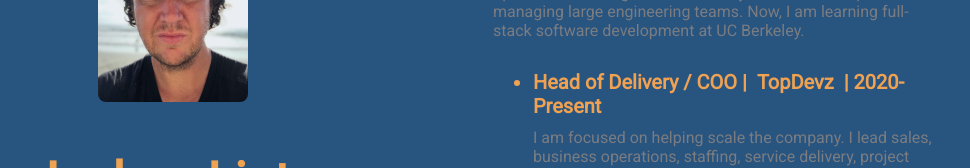
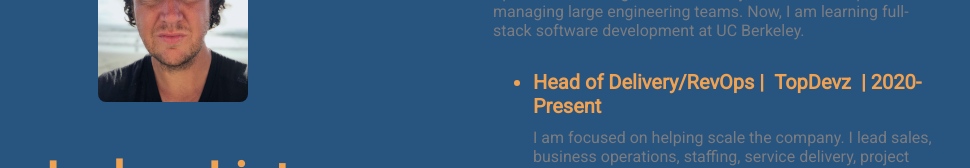
Before and after one commit to joshualintz/joshualintz, a plain HTML site: page index.html in a window 1280 px wide. Shown: the part 418-586 px from the top of the page, without its empty margins (147-1117 px from the left). Drawn offline with Linux system fonts and the light colour scheme.

Commit message:
updated title at topdevz

```diff
--- a/index.html
+++ b/index.html
@@ -35,7 +35,7 @@
                 </p>
                 <ul>
                     <li>
-                        <h3>Head of Delivery / COO | <a href="https://www.topdevz.com" target="_blank">TopDevz</a> | 2020-Present</h3>
+                        <h3>Head of Delivery/RevOps | <a href="https://www.topdevz.com" target="_blank">TopDevz</a> | 2020-Present</h3>
                         <p>
                             I am focused on helping scale the company. I lead sales, business operations, staffing, service delivery, project management, and engineering.
                             In 2021 I successfully grew the company from $3M to $20M+, added 30+ key accounts, and grew the engineering team to well over 100 senior-level developers.
```
